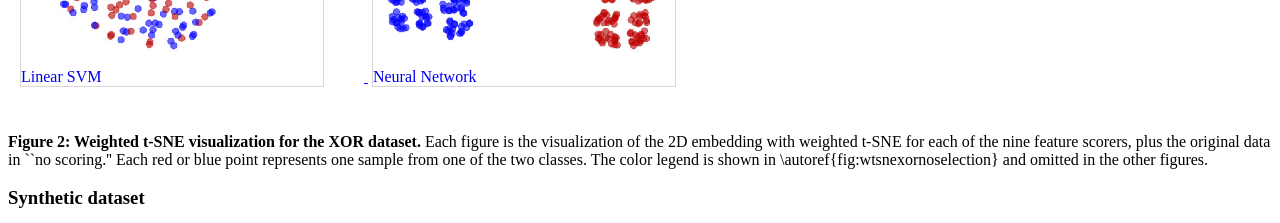
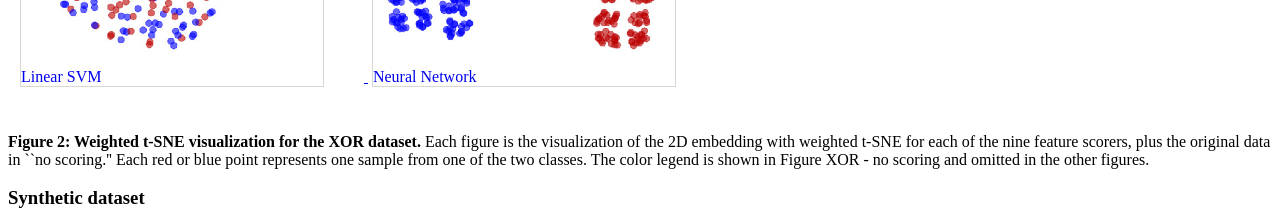
Before and after one commit to sbcblab/special-succotash, a plain HTML site: page index.html in a window 1280 px wide. Shown: the part 2020-2243 px from the top of the page. Drawn offline with Linux system fonts and the light colour scheme.

Commit message:
Update index.html

```diff
--- a/index.html
+++ b/index.html
@@ -140,7 +140,7 @@ figure {
 
 </div>
 
-<p><b>Figure 2: Weighted t-SNE visualization for the XOR dataset.</b> Each figure is the visualization of the 2D embedding with weighted t-SNE for each of the nine feature scorers, plus the original data in ``no scoring.'' Each red or blue point represents one sample from one of the two classes. The color legend is shown in \autoref{fig:wtsnexornoselection} and omitted in the other figures.</p>
+<p><b>Figure 2: Weighted t-SNE visualization for the XOR dataset.</b> Each figure is the visualization of the 2D embedding with weighted t-SNE for each of the nine feature scorers, plus the original data in ``no scoring.'' Each red or blue point represents one sample from one of the two classes. The color legend is shown in Figure XOR - no scoring and omitted in the other figures.</p>
 
 <h3>Synthetic dataset</h3>
 
```
